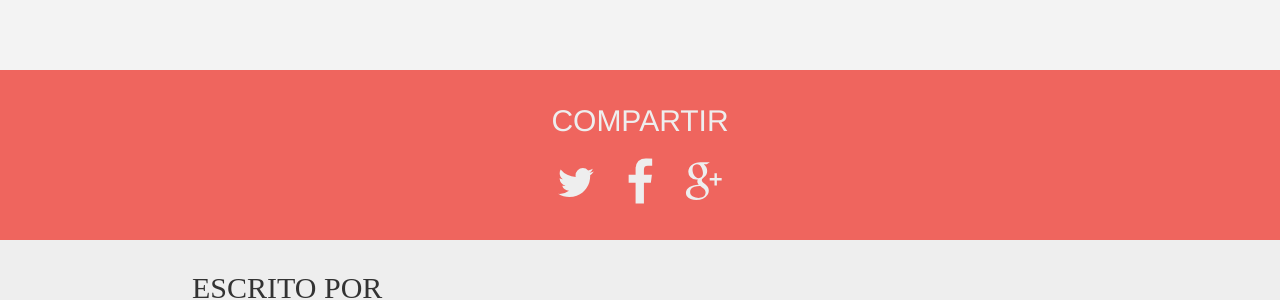
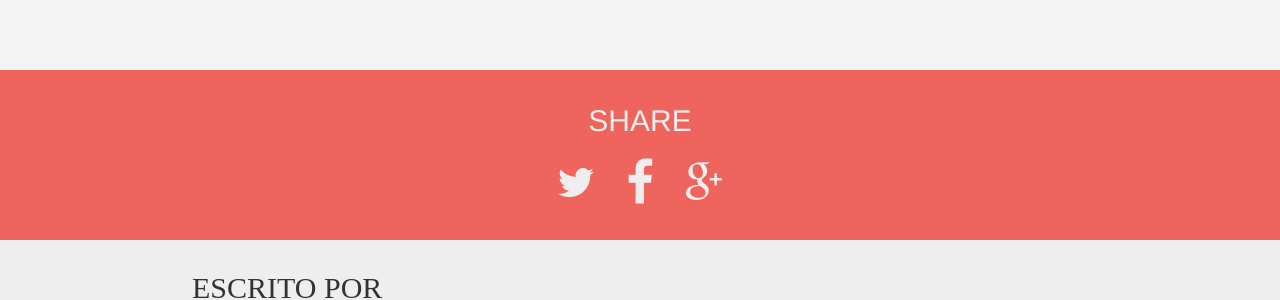
Before and after one commit to JulianAlonso/JulianAlonso.github.io, a Jekyll site: the page built from _posts/2020/2020-04-15-ios-at-scale-step0-introduction.md, in a window 1280 px wide and 900 px high, scrolled down 1710 px. Shown: the part 156-456 px from the top of the window. Built offline with Jekyll 4.4.1, drawn with Linux system fonts in a browser that asks for light colours; nearby versions of some CDN libraries; some web fonts are replaced.

Commit message:
translate - english authors and share sections

```diff
--- a/_includes/author.html
+++ b/_includes/author.html
@@ -8,7 +8,7 @@
         <li class="author-description">
             <h1> Julián Alonso </h1>
             <p>
-                Desarrolador iOS y cinéfilo. Trato de desarrollar <a href="https://github.com/JulianAlonso/Jalver" target="blank">Jalver</a>, un pequeño proyecto open source para inyectar dependencias en swift.
+                iOS Develper. Take a look to my code on <a href="https://github.com/JulianAlonso" target="blank"> Github </a>
             </p>
         </li>
     </ul>
--- a/_includes/share.html
+++ b/_includes/share.html
@@ -1,6 +1,6 @@
 <section class="share">
 
-    <h2>COMPARTIR</h2>
+    <h2>SHARE</h2>
 
     <a class="noeffect" aria-label="Share on Twitter" href="https://twitter.com/intent/tweet?text={{ site.twitter_text }}%20{{ page.title }}%20{{ site.url }}{{ page.url }}%20via%20&#64;{{ site.twitter_username }}&hashtags={% for tag in page.tags %}{{tag}},{% endfor %}"
     onclick="window.open(this.href, 'twitter-share', 'width=550,height=235');return false;" title="Share on Twitter">
```
